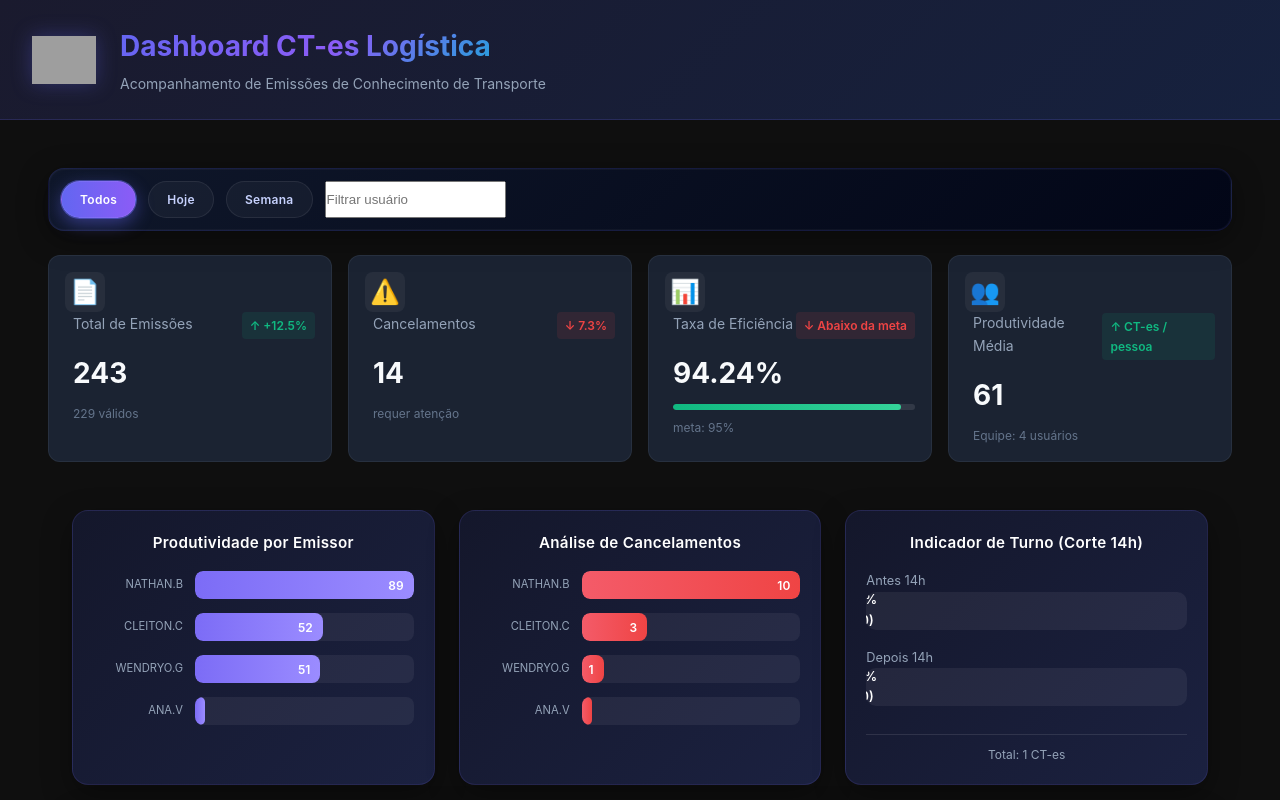
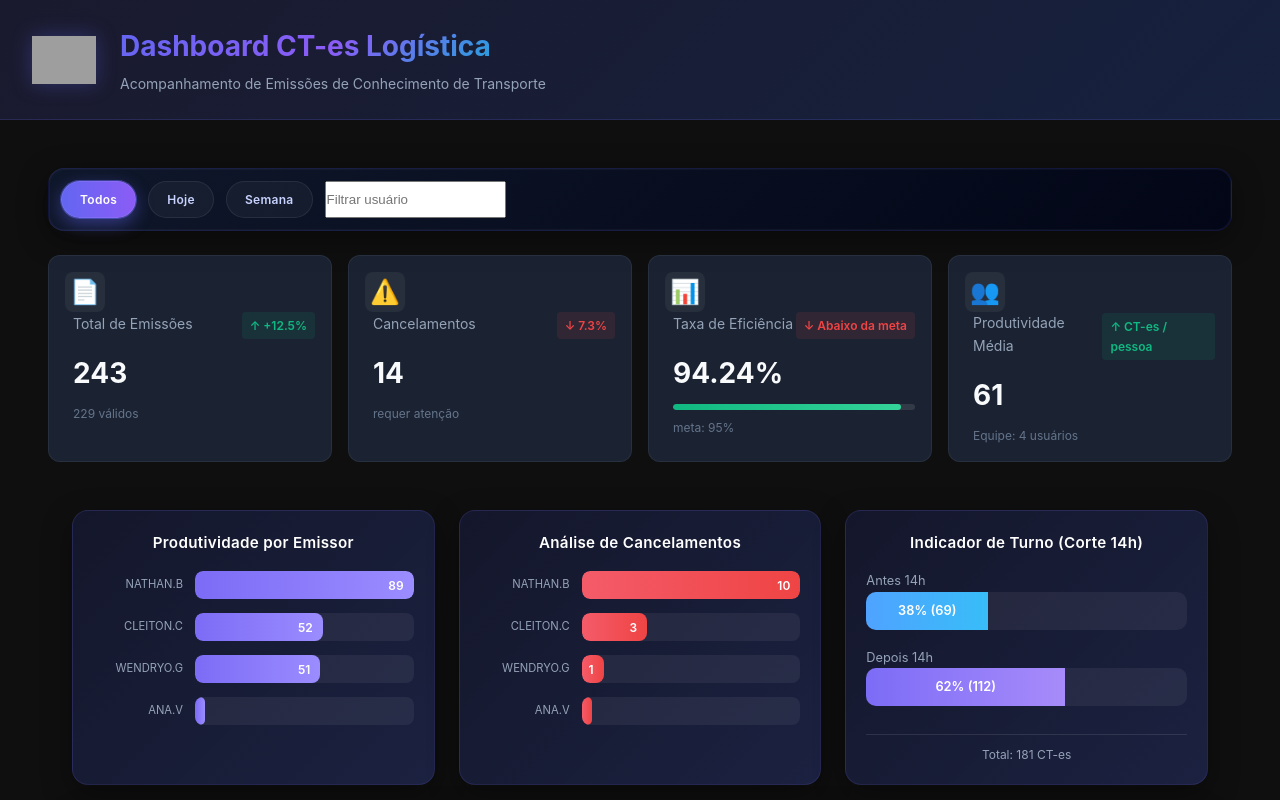
Before and after one commit to nathanbarretosilveira-dev/dash, a React (Vite) app: page / in a window 1280 px wide. Shown: the top 800 px of the page. Built offline with nearby package versions, Linux system fonts and the light colour scheme; grey boxes are pictures that could not be loaded.

Commit message:
Update dashboard.jsx

```diff
--- a/src/components/dashboard.jsx
+++ b/src/components/dashboard.jsx
@@ -12,6 +12,9 @@ const Dashboard = () => {
   const rawData = cteData ?? {};
 
   const filteredData = useMemo(() => {
+    /* =========================
+       FILTRO DE PERÍODO
+       ========================= */
     let diasFiltrados = rawData.dados_por_dia || [];
 
     if (activeFilter === 'hoje') diasFiltrados = getHoje(diasFiltrados);
@@ -19,10 +22,33 @@ const Dashboard = () => {
 
     const periodo = somarPeriodo(diasFiltrados);
 
+    /* =========================
+       FILTRO DE USUÁRIO
+       ========================= */
     const usuariosFiltrados = (rawData.emissoes_por_usuario || []).filter(u =>
       u.nome.toLowerCase().includes(userFilter.toLowerCase())
     );
 
+    const cancelamentosFiltrados = (rawData.cancelamentos_por_usuario || []).filter(u =>
+      u.nome.toLowerCase().includes(userFilter.toLowerCase())
+    );
+
+    /* =========================
+       REPROCESSA TURNO
+       ========================= */
+    const timelineFiltrada = rawData.timeline_operacao || [];
+
+    const antes14h = timelineFiltrada
+      .filter(i => Number(i.hora.split(':')[0]) < 14)
+      .reduce((acc, i) => acc + (i.emissoes ?? i.volume ?? 0), 0);
+
+    const depois14h = timelineFiltrada
+      .filter(i => Number(i.hora.split(':')[0]) >= 14)
+      .reduce((acc, i) => acc + (i.emissoes ?? i.volume ?? 0), 0);
+
+    /* =========================
+       RESULTADO FINAL
+       ========================= */
     return {
       resumo: {
         total_emissoes: periodo.emissoes,
@@ -38,12 +64,14 @@ const Dashboard = () => {
       },
 
       emissoes_por_usuario: usuariosFiltrados,
-      cancelamentos_por_usuario: (rawData.cancelamentos_por_usuario || []).filter(u =>
-        u.nome.toLowerCase().includes(userFilter.toLowerCase())
-      ),
+      cancelamentos_por_usuario: cancelamentosFiltrados,
 
-      emissoes_por_turno: rawData.emissoes_por_turno,
-      timeline: rawData.timeline_operacao
+      volume_por_turno: {
+        antes_14h: antes14h,
+        depois_14h: depois14h
+      },
+
+      timeline: timelineFiltrada
     };
   }, [activeFilter, userFilter, rawData]);
 
```
